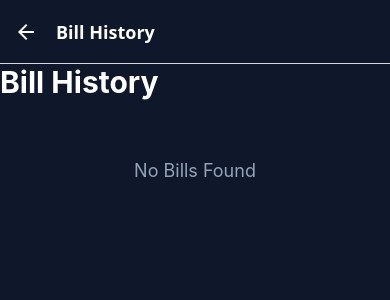
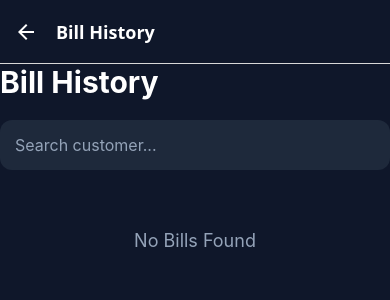
Before and after one commit to mshifin961-art/Nexora-IA, a React Native app: screen /History in a window 390 px wide. Shown: the top 300 px of the page. Built offline with nearby package versions, Linux system fonts and the light colour scheme.

Commit message:
HistoryScreen.js

```diff
--- a/screens/HistoryScreen.js
+++ b/screens/HistoryScreen.js
@@ -7,23 +7,36 @@ import {
   StyleSheet,
   TouchableOpacity,
   Alert,
+  TextInput,
 } from "react-native";
+
 import AsyncStorage from "@react-native-async-storage/async-storage";
+import * as Print from "expo-print";
+import * as Sharing from "expo-sharing";
 
 export default function HistoryScreen() {
+
   const [bills, setBills] = useState([]);
+  const [search, setSearch] = useState("");
 
   useEffect(() => {
     loadBills();
   }, []);
 
   async function loadBills() {
+    try {
       const data = await AsyncStorage.getItem("bills");
 
       if (data) {
         setBills(JSON.parse(data));
+      } else {
+        setBills([]);
+      }
+    } catch (e) {
+      Alert.alert("Error", "Unable to load bills");
     }
   }
+
   async function deleteBill(id) {
     Alert.alert(
       "Delete Bill",
@@ -52,20 +65,126 @@ export default function HistoryScreen() {
       ]
     );
   }
+
+  async function generatePDF(bill) {
+    try {
+
+      let itemsHTML = "";
+
+      bill.items.forEach((item) => {
+        itemsHTML += `
+          <tr>
+            <td>${item.name}</td>
+            <td>${item.qty}</td>
+            <td>₹${item.price}</td>
+            <td>₹${item.price * item.qty}</td>
+          </tr>
+        `;
+      });
+
+      const html = `
+      <html>
+      <body>
+
+      <h1>Nexora AI</h1>
+
+      <h3>Customer : ${bill.customer}</h3>
+
+      <h3>Phone : ${bill.phone}</h3>
+
+      <p>Date : ${bill.date}</p>
+
+      <table border="1"
+      cellspacing="0"
+      cellpadding="8"
+      width="100%">
+
+      <tr>
+      <th>Product</th>
+      <th>Qty</th>
+      <th>Price</th>
+      <th>Total</th>
+      </tr>
+
+      ${itemsHTML}
+
+      </table>
+
+      <h2>Total : ₹${bill.total}</h2>
+
+      </body>
+      </html>
+      `;
+
+      const pdf = await Print.printToFileAsync({
+        html,
+      });
+
+      return pdf.uri;
+
+    } catch (e) {
+      Alert.alert(
+        "Error",
+        "Unable to generate PDF"
+      );
+      return null;
+    }
+  }
+
+  async function sharePDF(bill) {
+
+    const uri = await generatePDF(bill);
+
+    if (!uri) return;
+
+    await Sharing.shareAsync(uri);
+
+  }
+
+  const filteredBills = bills.filter((bill) => {
+
+    const customer =
+      (bill.customer || "").toLowerCase();
+
+    const phone =
+      (bill.phone || "").toLowerCase();
+
+    return (
+      customer.includes(search.toLowerCase()) ||
+      phone.includes(search.toLowerCase())
+    );
+
+  });
     return (
     <SafeAreaView style={styles.container}>
-      <ScrollView>
+      <ScrollView showsVerticalScrollIndicator={false}>
 
         <Text style={styles.title}>
           Bill History
         </Text>
-          {bills.length === 0 ? (
+
+        <TextInput
+          style={styles.searchInput}
+          placeholder="Search customer..."
+          placeholderTextColor="#94A3B8"
+          value={search}
+          onChangeText={setSearch}
+        />
+
+        {filteredBills.length === 0 ? (
+
           <Text style={styles.emptyText}>
             No Bills Found
           </Text>
+
         ) : (
-          bills.map((bill) => (
-            <View key={bill.id} style={styles.billCard}>
+
+          filteredBills.map((bill) => (
+
+            <View
+              key={bill.id}
+              style={styles.billCard}
+            >
 
               <Text style={styles.customer}>
                 👤 {bill.customer || "Unknown Customer"}
@@ -82,6 +201,29 @@ export default function HistoryScreen() {
               <Text style={styles.date}>
                 📅 {bill.date}
               </Text>
+
+              <View style={styles.buttonRow}>
+
+                <TouchableOpacity
+                  style={styles.pdfButton}
+                  onPress={() => generatePDF(bill)}
+                >
+                  <Text style={styles.buttonText}>
+                    📄 PDF
+                  </Text>
+                </TouchableOpacity>
+
+                <TouchableOpacity
+                  style={styles.shareButton}
+                  onPress={() => sharePDF(bill)}
+                >
+                  <Text style={styles.buttonText}>
+                    📤 Share
+                  </Text>
+                </TouchableOpacity>
+
+              </View>
+
               <TouchableOpacity
                 style={styles.deleteButton}
                 onPress={() => deleteBill(bill.id)}
@@ -92,7 +234,9 @@ export default function HistoryScreen() {
               </TouchableOpacity>
 
             </View>
+
           ))
+
         )}
 
       </ScrollView>
@@ -113,18 +257,27 @@ const styles = StyleSheet.create({
     marginBottom: 20,
   },
 
+  searchInput: {
+    backgroundColor: "#1E293B",
+    color: "#FFFFFF",
+    borderRadius: 12,
+    padding: 15,
+    fontSize: 16,
+    marginBottom: 20,
+  },
+
   emptyText: {
     color: "#94A3B8",
-    fontSize: 18,
     textAlign: "center",
     marginTop: 40,
+    fontSize: 18,
   },
 
   billCard: {
     backgroundColor: "#1E293B",
-    borderRadius: 14,
-    padding: 16,
-    marginBottom: 15,
+    borderRadius: 16,
+    padding: 18,
+    marginBottom: 16,
   },
 
   customer: {
@@ -150,11 +303,42 @@ const styles = StyleSheet.create({
   date: {
     color: "#94A3B8",
     fontSize: 14,
+    marginBottom: 14,
   },
+
+  buttonRow: {
+    flexDirection: "row",
+    justifyContent: "space-between",
+    marginBottom: 12,
+  },
+
+  pdfButton: {
+    flex: 1,
+    backgroundColor: "#2563EB",
+    paddingVertical: 12,
+    borderRadius: 10,
+    alignItems: "center",
+    marginRight: 8,
+  },
+
+  shareButton: {
+    flex: 1,
+    backgroundColor: "#22C55E",
+    paddingVertical: 12,
+    borderRadius: 10,
+    alignItems: "center",
+    marginLeft: 8,
+  },
+
+  buttonText: {
+    color: "#FFFFFF",
+    fontWeight: "bold",
+    fontSize: 16,
+  },
+
   deleteButton: {
-  marginTop: 12,
     backgroundColor: "#E53935",
-  paddingVertical: 10,
+    paddingVertical: 12,
     borderRadius: 10,
     alignItems: "center",
   },
```
Lines whose indentation alone changed are shown as unchanged.
